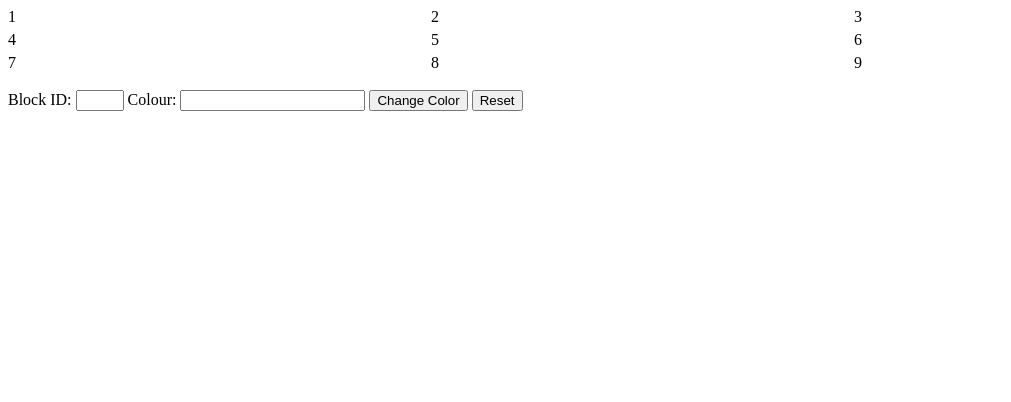
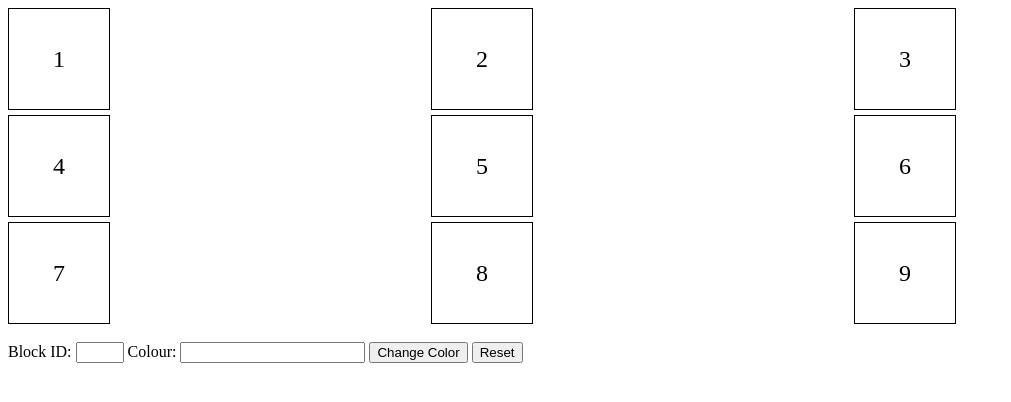
Before and after one commit to acciojob/Replit-Asian-Paints-trishaSolanki, a website: page main.html in a window 1280 px wide. Shown: the whole page, without its empty margins (0-1011 px from the left). Drawn offline with Linux system fonts and the light colour scheme.

Commit message:
created a submission

```diff
--- a/main.html
+++ b/main.html
@@ -9,22 +9,22 @@
 <body>
 	<!-- the entire body must be written by student -->
 	<div id="grid-container">
-		<div id="grid-item">1</div>
-		<div id="grid-item">2</div>
-		<div id="grid-item">3</div>
-		<div id="grid-item">4</div>
-		<div id="grid-item">5</div>
-		<div id="grid-item">6</div>
-		<div id="grid-item">7</div>
-		<div id="grid-item">8</div>
-		<div id="grid-item">9</div>
+		<div class="grid-item">1</div>
+		<div class="grid-item">2</div>
+		<div class="grid-item">3</div>
+		<div class="grid-item">4</div>
+		<div class="grid-item">5</div>
+		<div class="grid-item">6</div>
+		<div class="grid-item">7</div>
+		<div class="grid-item">8</div>
+		<div class="grid-item">9</div>
 	</div><br>
 	<label for="block_id">Block ID:</label>
 	<input type="number" id="block_id" min="1" max="9">
 	<label for="colour_id">Colour:</label>
 	<input type="colour" id="colour_id">
-	<button id="chnage_button">Change Color</button>
-	<button id="Reset">Reset</button>
+	<button id="change_button">Change Color</button>
+	<button id="Reset_button">Reset</button>
     <script type="text/javascript" src="./script.js">
 </script>
 
--- a/script.js
+++ b/script.js
@@ -7,7 +7,7 @@ document.getElementById('change_button').addEventListener('click', function() {
 
       if (block) {
         document.querySelectorAll('.grid-item').forEach(item => {
-          item.style.backgroundColor = 'transparent';
+          item.style.backgroundColor = 'blue';
         });
         block.style.backgroundColor = color;
       } else {
@@ -17,6 +17,6 @@ document.getElementById('change_button').addEventListener('click', function() {
 
     document.getElementById('reset_button').addEventListener('click', function() {
       document.querySelectorAll('.grid-item').forEach(item => {
-        item.style.backgroundColor = 'transparent';
+        item.style.backgroundColor = 'blue';
       });
     });
```
